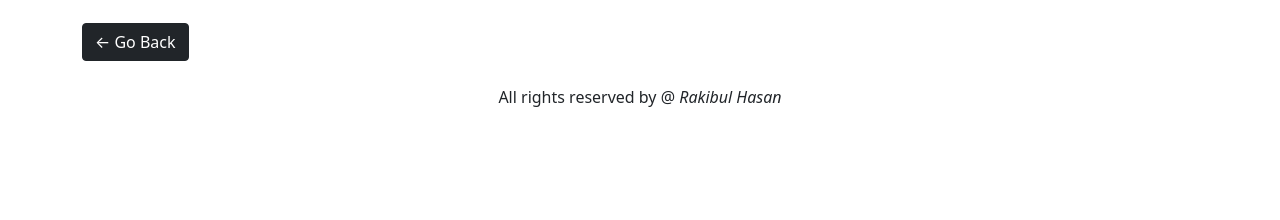
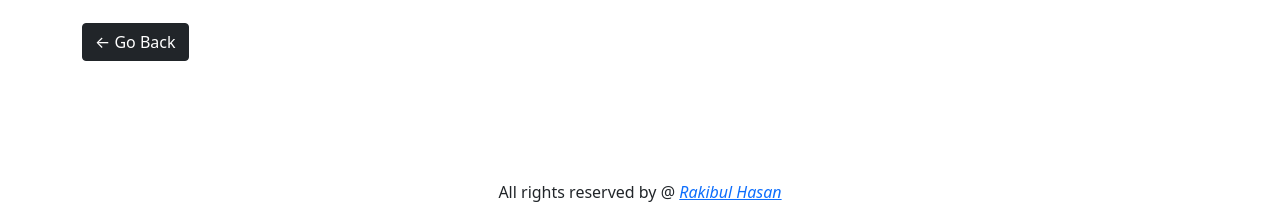
Before and after one commit to Rakibul-98/country-api, a plain HTML site: page index.html in a window 1280 px wide. Shown: the part 604-824 px from the top of the page. Before the commit the page ends 800 px from the top, so only its background shows below. Drawn offline with nearby package versions, Linux system fonts and the light colour scheme; no server answers.

Commit message:
fixing some issues

```diff
--- a/CSS/style.css
+++ b/CSS/style.css
@@ -2,3 +2,16 @@
 .title{
     font-family: 'Courgette', cursive;
 }
+body{
+    position: relative;
+    padding-bottom: 50px;
+    min-height: 100vh;
+}
+#spinner{
+    margin-top: 30vh;
+}
+footer{
+    position: absolute;
+    bottom: 0px;
+    width: 100%;
+}
--- a/index.html
+++ b/index.html
@@ -62,7 +62,7 @@
     </main>
 
     <footer>
-        <p class="text-center">All rights reserved by @ <i>Rakibul Hasan</i></p>
+        <p class="text-center">All rights reserved by @ <a href="https://portfolio-rakibul.netlify.app/"><i>Rakibul Hasan</i></a></p>
     </footer>
 
     <script src="JS/script.js"></script>
```
